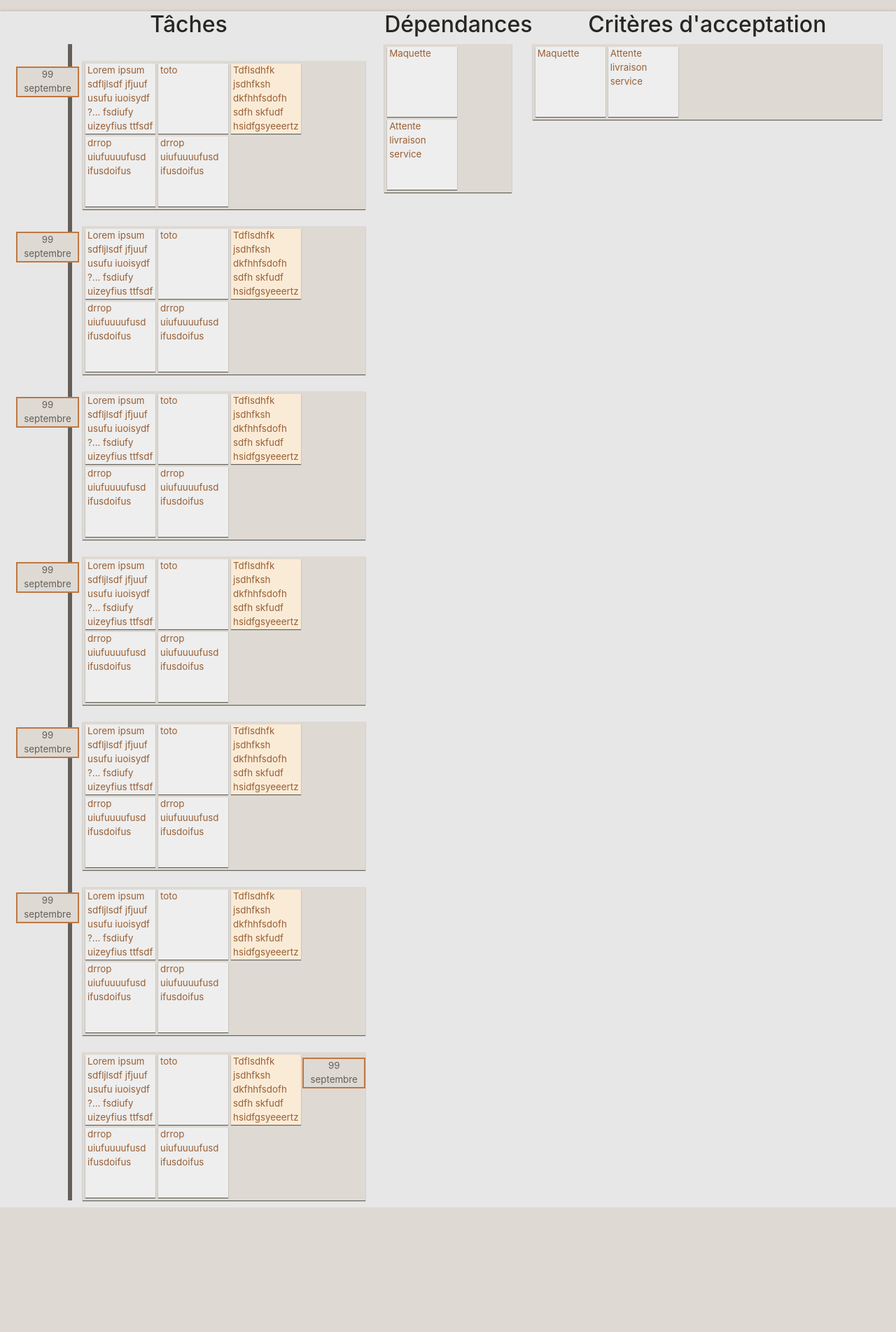
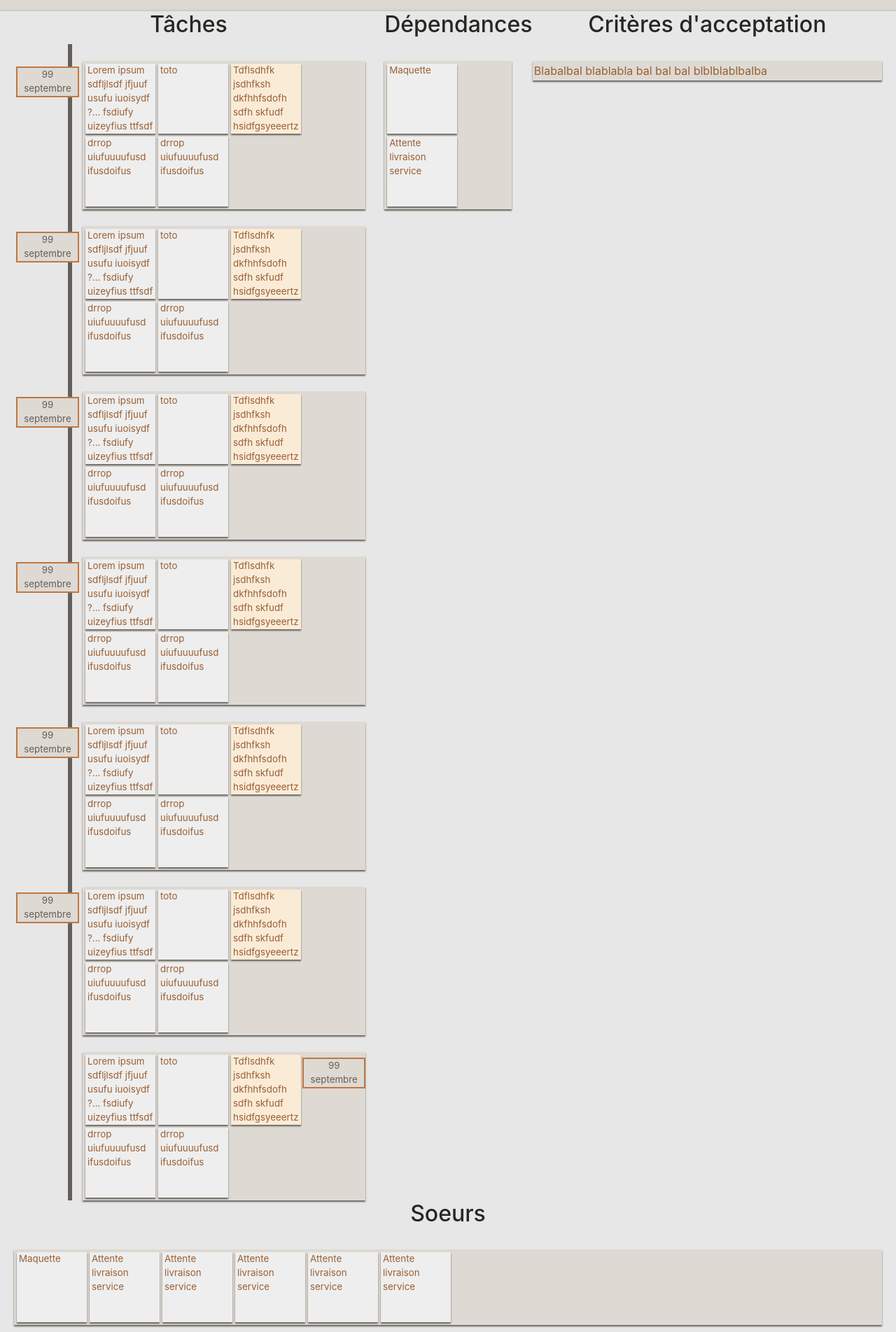
Before and after one commit to Scorbutics/RTCVisualizer, an Angular app in the folder rtc-visualizer/: page /us in a window 1280 px wide. Shown: the part 100-2003 px from the top of the page at 70% size. Before the commit the page ends 1825 px from the top, so only its background shows below. Built offline with nearby package versions, Linux system fonts and the light colour scheme; a web font is replaced by a local one.

Commit message:
Feat : Affichage critères d'acceptation

```diff
--- a/rtc-visualizer/src/app/cards/card.component.less
+++ b/rtc-visualizer/src/app/cards/card.component.less
@@ -3,7 +3,7 @@
 @cardColor: @themeColorArea;
 
 :host {
-	box-shadow: 0 1px 1px @themeColorOutline;
+	box-shadow: 0 2px 2px @themeColorOutline;
 	background-color:@cardColor;
 	padding-left: 3px;
 	text-overflow: ellipsis;
--- a/rtc-visualizer/src/app/cards/cardDeck.component.less
+++ b/rtc-visualizer/src/app/cards/cardDeck.component.less
@@ -3,7 +3,7 @@
 :host {
 	background-color: @themeColorArea;
 	padding:2px;
-	box-shadow: 0 1px 1px @themeColorOutline;
+	box-shadow: 0 2px 2px @themeColorOutline;
 	display:flex;
 	flex-wrap: wrap;
 	align-items : center ; /* for vertical aligning */
--- a/rtc-visualizer/src/app/pages/usPage/usPage.component.html
+++ b/rtc-visualizer/src/app/pages/usPage/usPage.component.html
@@ -11,8 +11,17 @@
 	</named-block>
 	<named-block class="col-md-5" name="Critères d'acceptation">
 		<card-deck>
-			<card><p>Maquette</p></card>
-			<card><p>Attente livraison service</p></card>
+			Blabalbal blablabla bal bal bal blblblablbalba
 		</card-deck>
 	</named-block>
 </div>
+<named-block name="Soeurs">
+	<card-deck>
+		<card><p>Maquette</p></card>
+		<card><p>Attente livraison service</p></card>
+		<card><p>Attente livraison service</p></card>
+		<card><p>Attente livraison service</p></card>
+		<card><p>Attente livraison service</p></card>
+		<card><p>Attente livraison service</p></card>
+	</card-deck>
+</named-block>
--- a/rtc-visualizer/src/app/pages/usPage/usPage.component.css
+++ b/rtc-visualizer/src/app/pages/usPage/usPage.component.less
@@ -1,3 +1,7 @@
 .mainTitle {
     text-align: center
 }
+
+card-deck {
+    margin-top: 32px;
+}
--- a/rtc-visualizer/src/app/pages/usPage/usPage.component.ts
+++ b/rtc-visualizer/src/app/pages/usPage/usPage.component.ts
@@ -4,7 +4,7 @@ import { PageTitleService } from '../pageTitle/pageTitle.service';
 @Component({
 	selector: 'us-page',
 	templateUrl: './usPage.component.html',
-	styleUrls: ['./usPage.component.css']
+	styleUrls: ['./usPage.component.less']
 })
 export class UsPageComponent {
 	private usName:string = "US Mise en place du top déploiement";
```
